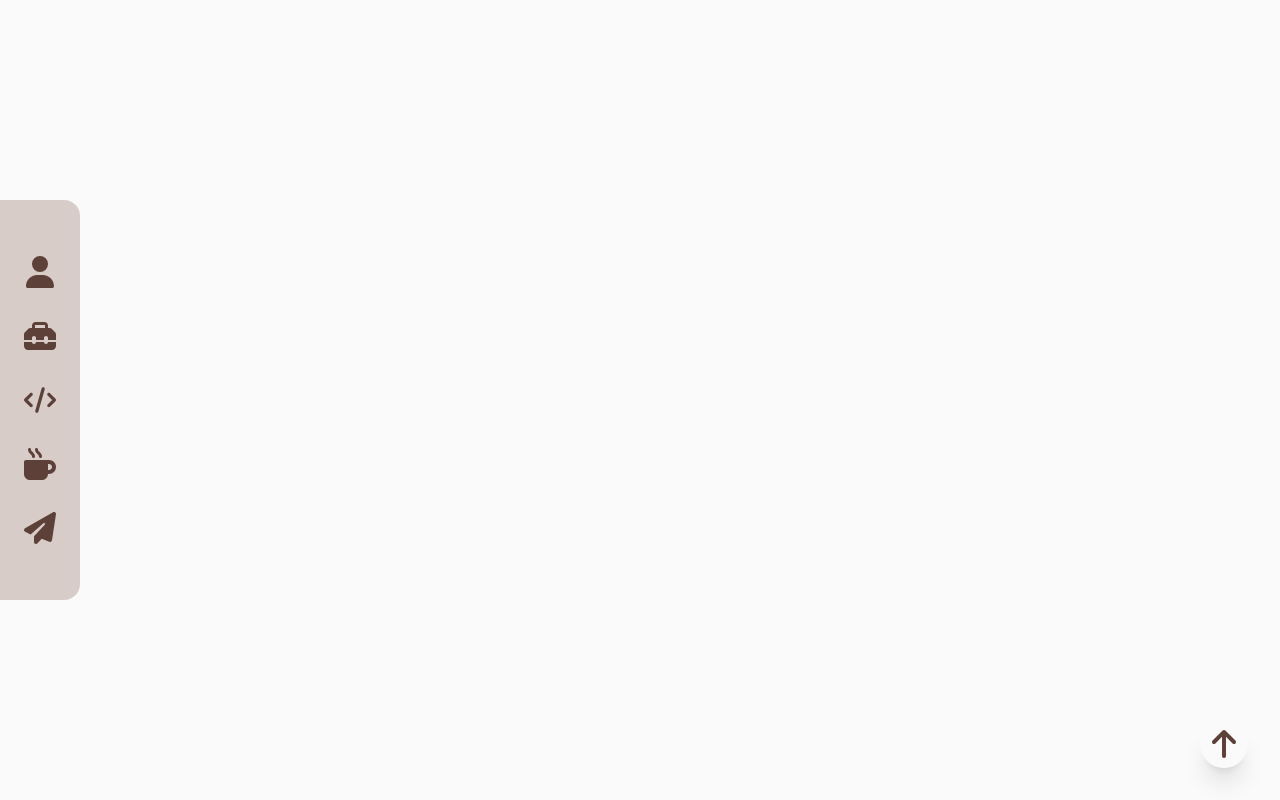
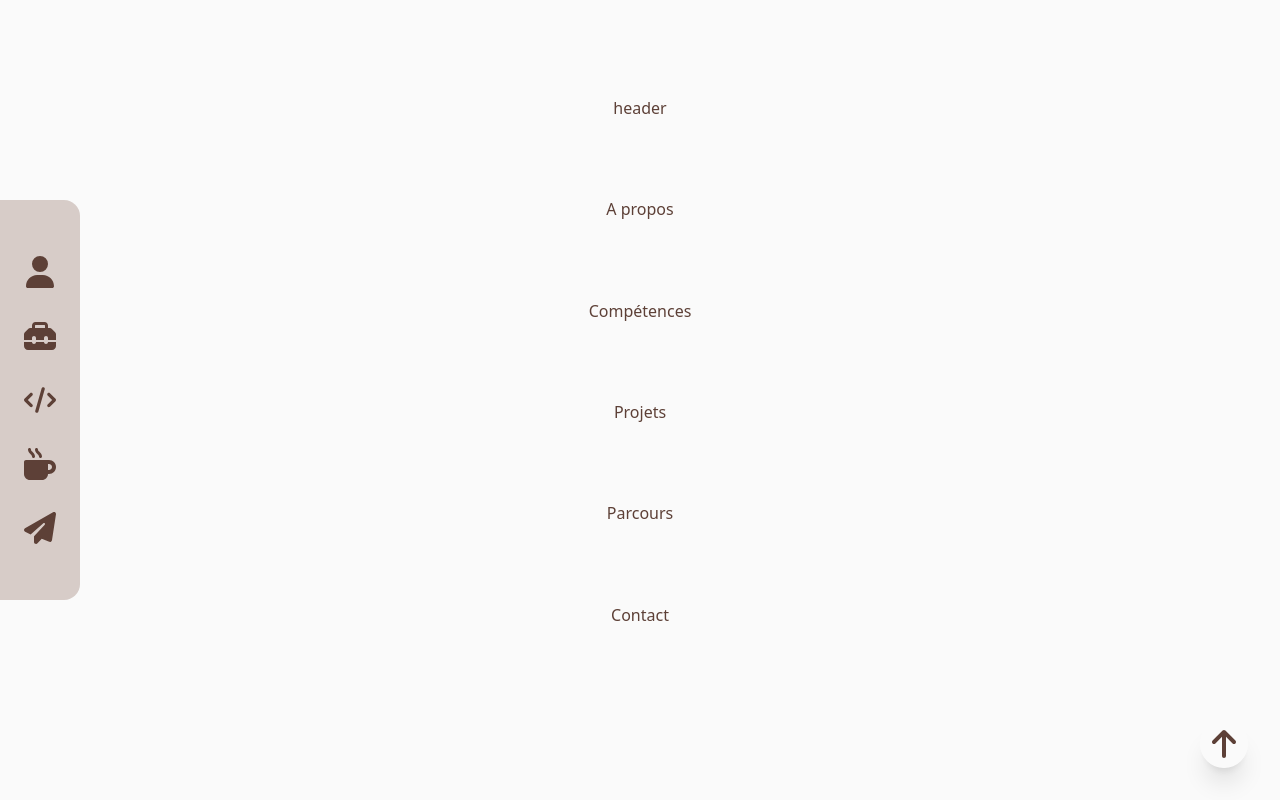
Before and after one commit to Missfantaxya/mon-portfolio, a Next.js app: page / in a window 1280 px wide. Built offline with nearby package versions, Linux system fonts and the light colour scheme.

Commit message:
skeleton with anchors

```diff
--- /dev/null
+++ b/src/components/organisms/About.jsx
@@ -0,0 +1,5 @@
+function About() {
+  return <section id="about">A propos</section>
+}
+
+export default About
--- /dev/null
+++ b/src/components/organisms/Contact.jsx
@@ -0,0 +1,5 @@
+function Contact() {
+  return <section id="contact">Contact</section>
+}
+
+export default Contact
--- /dev/null
+++ b/src/components/organisms/Course.jsx
@@ -0,0 +1,5 @@
+function Course() {
+  return <section id="course">Parcours</section>
+}
+
+export default Course
--- /dev/null
+++ b/src/components/organisms/Header.jsx
@@ -0,0 +1,5 @@
+function Header() {
+  return <header>header</header>
+}
+
+export default Header
--- /dev/null
+++ b/src/components/organisms/Projects.jsx
@@ -0,0 +1,4 @@
+function Projects() {
+  return <section id="projects">Projets</section>
+}
+export default Projects
--- /dev/null
+++ b/src/components/organisms/Skills.jsx
@@ -0,0 +1,5 @@
+function Skills() {
+  return <section id="skills">Compétences</section>
+}
+
+export default Skills
--- a/src/pages/index.js
+++ b/src/pages/index.js
@@ -1,6 +1,12 @@
 //index.js
 import Navigation from '@/components/molecules/Navigation.jsx'
 import ScrollToTop from '@/components/molecules/ScrollToTop'
+import Header from '@/components/organisms/Header'
+import About from '@/components/organisms/About'
+import Skills from '@/components/organisms/Skills'
+import Projects from '@/components/organisms/Projects'
+import Course from '@/components/organisms/Course'
+import Contact from '@/components/organisms/Contact'
 
 export default function Home() {
   return (
@@ -8,6 +14,12 @@ export default function Home() {
       className={`flex min-h-screen flex-col items-center justify-between p-24`}
     >
       <Navigation />
+      <Header />
+      <About />
+      <Skills />
+      <Projects />
+      <Course />
+      <Contact />
       <ScrollToTop />
     </main>
   )
```
